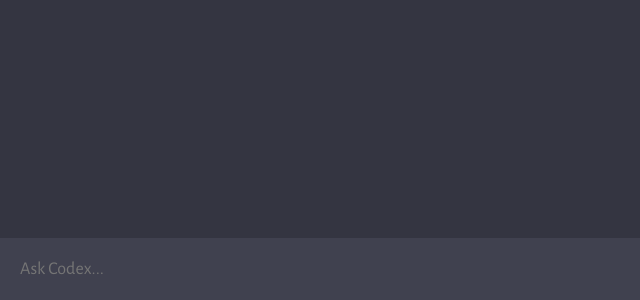
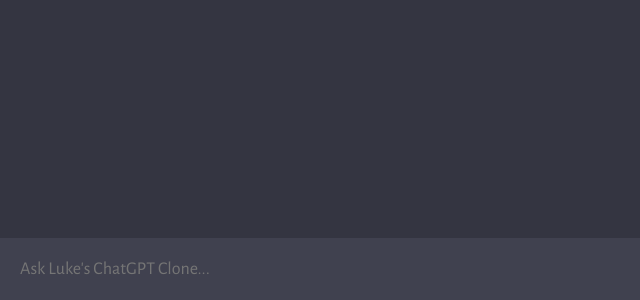
Before and after one commit to lukeswin/AICodex, a website built with Vite: page client/index.html in a window 1280 px wide. Shown: the part 500-800 px from the top of the page, 0-640 px from the left. Built offline with nearby package versions, Linux system fonts and the light colour scheme.

Commit message:
updated the chat container message

```diff
--- a/client/index.html
+++ b/client/index.html
@@ -11,7 +11,7 @@
     <div id="app">
       <div id="chat_container"></div>
       <form>
-        <textarea name="prompt" rows="1" cols="1" placeholder="Ask Codex..."></textarea>
+        <textarea name="prompt" rows="1" cols="1" placeholder="Ask Luke's ChatGPT Clone..."></textarea>
         <button type="submit"><img src="assets/send.svg" /></button>
       </form>
     </div>
```
